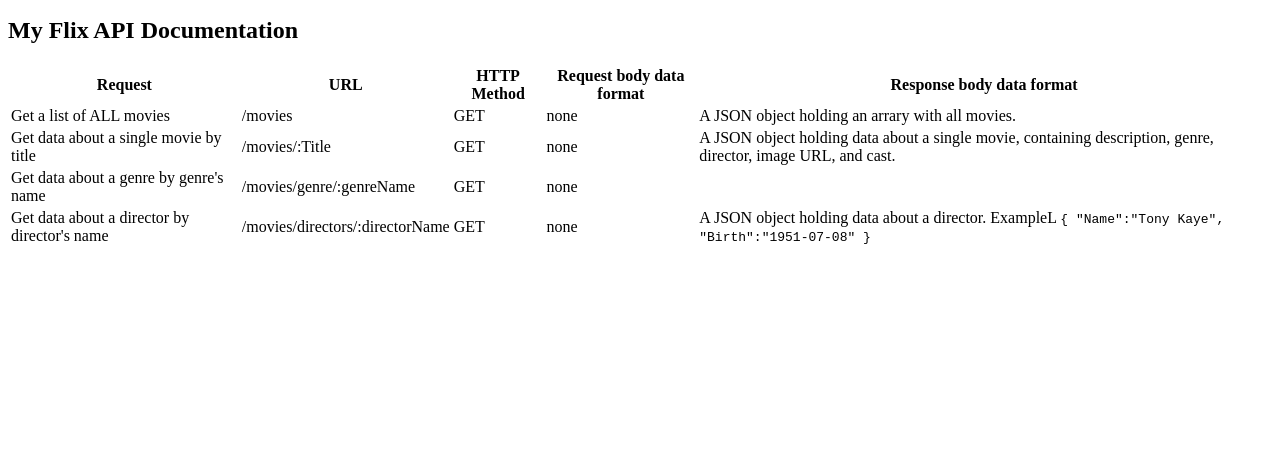
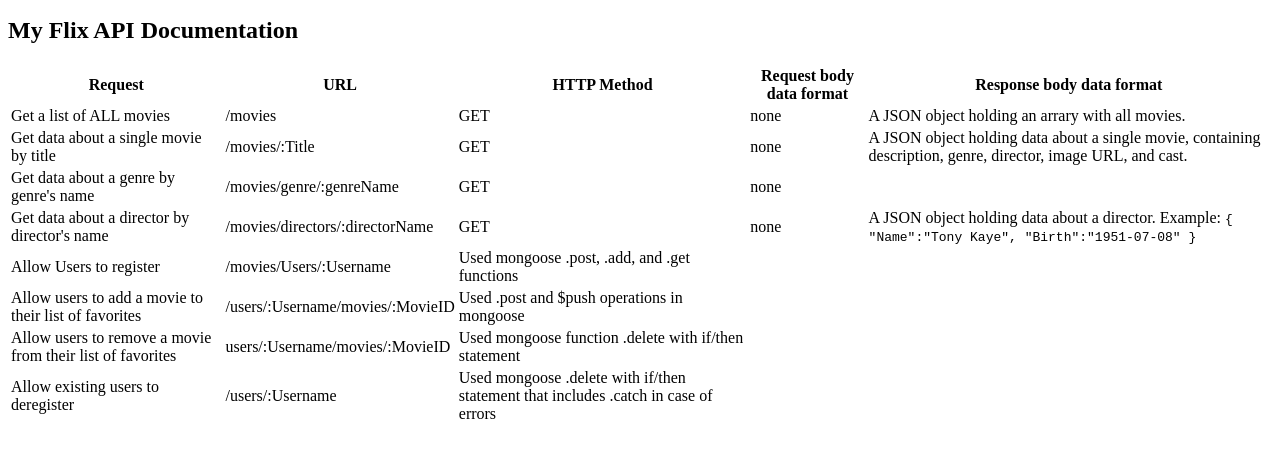
Before and after one commit to allynaus/movie_api, a website: page public/documentation.html in a window 1280 px wide. Shown: the part 119-576 px from the top of the page. Drawn offline with Linux system fonts and the light colour scheme.

Commit message:
Updated Documentation to include mongoose use

```diff
--- a/public/documentation.html
+++ b/public/documentation.html
@@ -57,13 +57,33 @@
                     <td>/movies/directors/:directorName</td>
                     <td>GET</td>
                     <td>none</td>
-                    <td>A JSON object holding data about a director. ExampleL
+                    <td>A JSON object holding data about a director. Example:
                         <code>
                             {
                                 "Name":"Tony Kaye",
                                 "Birth":"1951-07-08"
                             }
                         </code>
+                        <tr>
+                            <td>Allow Users to register</td>
+                            <td>/movies/Users/:Username</td>
+                            <td>Used mongoose .post, .add, and .get functions</td>
+                        </tr>
+                        <tr>
+                            <td>Allow users to add a movie to their list of favorites</td>
+                            <td>/users/:Username/movies/:MovieID</td>
+                            <td>Used .post and $push operations in mongoose</td>
+                        </tr>
+                        <tr>
+                            <td>Allow users to remove a movie from their list of favorites</td>
+                            <td>users/:Username/movies/:MovieID</td>
+                            <td>Used mongoose function .delete with if/then statement</td>
+                        </tr>
+                        <tr>
+                            <td>Allow existing users to deregister</td>
+                            <td>/users/:Username</td>
+                            <td>Used mongoose .delete with if/then statement that includes .catch in case of errors</td>
+                        </tr>
                     </td>
                 </tr>
             </tbody>
```
